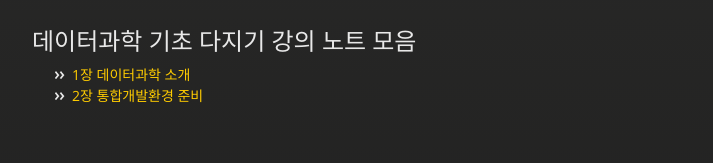
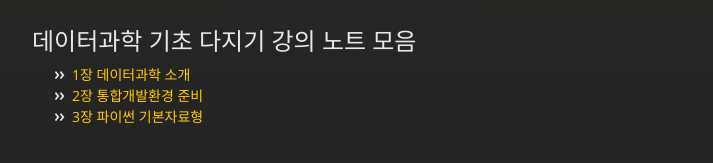
Before and after one commit to liganega/python-data-science-basis, a Jekyll site: the page built from index.md, in a window 1280 px wide. Shown: the part 243-406 px from the top of the page, without its empty margins (283-996 px from the left). Built offline with Jekyll 4.4.1, drawn with Linux system fonts in a browser that asks for light colours; our own code applies the rules of GitHub Pages for plain Markdown files.

Commit message:
3장 html 추가

```diff
--- a/_layouts/datasci.html
+++ b/_layouts/datasci.html
@@ -4,7 +4,6 @@
     <meta charset="utf-8">
     <meta http-equiv="X-UA-Compatible" content="IE=edge">
 
-{% seo %}
     <link rel="stylesheet" href="{{ '/assets/css/style.css?v=' | append: site.github.build_revision | relative_url }}">
     <script src="https://code.jquery.com/jquery-1.12.4.min.js" integrity="sha256-ZosEbRLbNQzLpnKIkEdrPv7lOy9C27hHQ+Xp8a4MxAQ=" crossorigin="anonymous"></script>
     <script src="{{ '/assets/js/respond.js' | relative_url }}"></script>
--- a/index.md
+++ b/index.md
@@ -6,6 +6,7 @@ layout: datasci
 
 * [1장 데이터과학 소개](./Notebooks/DataSci01-DataScience_Intro.html)
 * [2장 통합개발환경 준비](./Notebooks/DataSci02-IDE_Intro.html)
+* [3장 파이썬 기본자료형](./Notebooks/DataSci03-DataTypes_Part1.html)
 
 <!---
 There should be whitespace between paragraphs.
```
